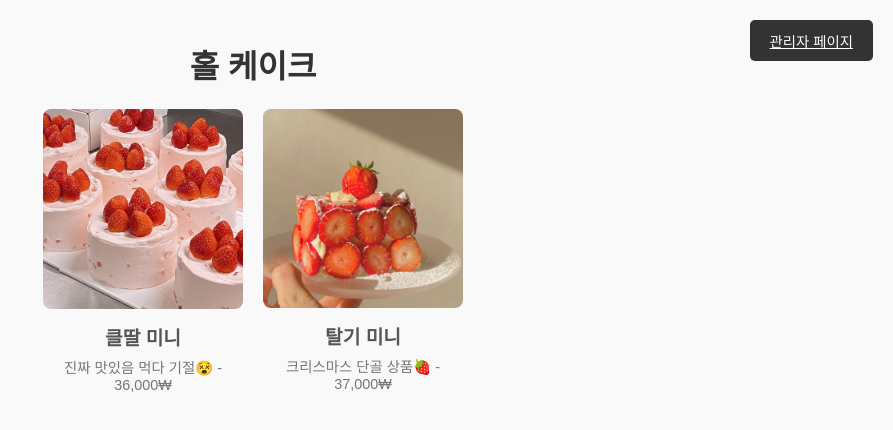
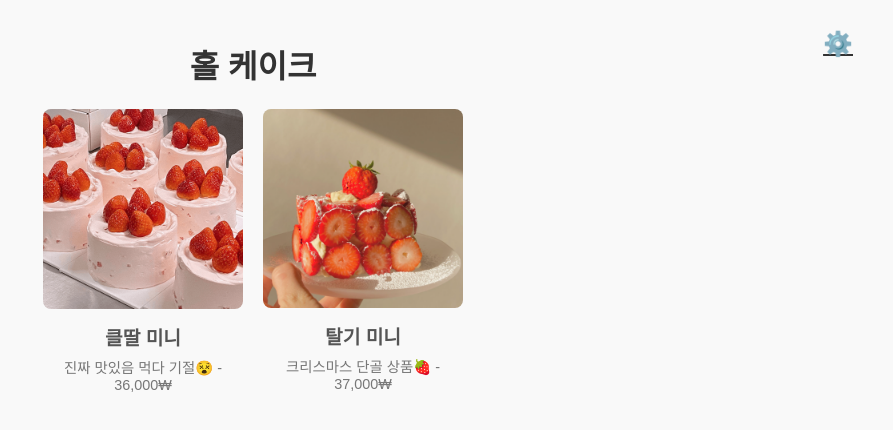
Before and after one commit to nownij/plateD, a plain HTML site: page index.html in a window 1280 px wide. Shown: the whole page, without its empty margins (387-1280 px from the left). Drawn offline with Linux system fonts and the light colour scheme.

```diff
--- a/index.html
+++ b/index.html
@@ -3,7 +3,7 @@
 <head>
     <meta charset="UTF-8">
     <meta name="viewport" content="width=device-width, initial-scale=1.0">
-    <title>카페 메뉴</title>
+    <title>Plate D</title>
     <style>
         body { font-family: Arial, sans-serif; margin: 0; padding: 20px; background-color: #f9f9f9; }
         h1 { text-align: center; color: #333; }
@@ -19,19 +19,18 @@
             top: 20px;
             right: 20px;
             padding: 10px 20px;
-            background-color: #333;
-            color: #fff;
+            background-color: transparent; /* 배경색을 투명하게 설정 */
+            color: #333;
             border: none;
             cursor: pointer;
-            border-radius: 5px;
-            font-size: 0.9em;
+            font-size: 1.5em; /* 텍스트 크기를 크게 설정 */
         }
     </style>
 </head>
 <body>
 
     <!-- 우측 상단의 관리자 페이지 버튼 -->
-    <a href="admin.html" class="admin-button">관리자 페이지</a>
+    <a href="admin.html" class="admin-button">⚙️</a>
 
     <!-- 메인 페이지 콘텐츠 -->
     <h1>홀 케이크</h1>
```
Also changed, not shown: admin.html (+1 -1 lines).
